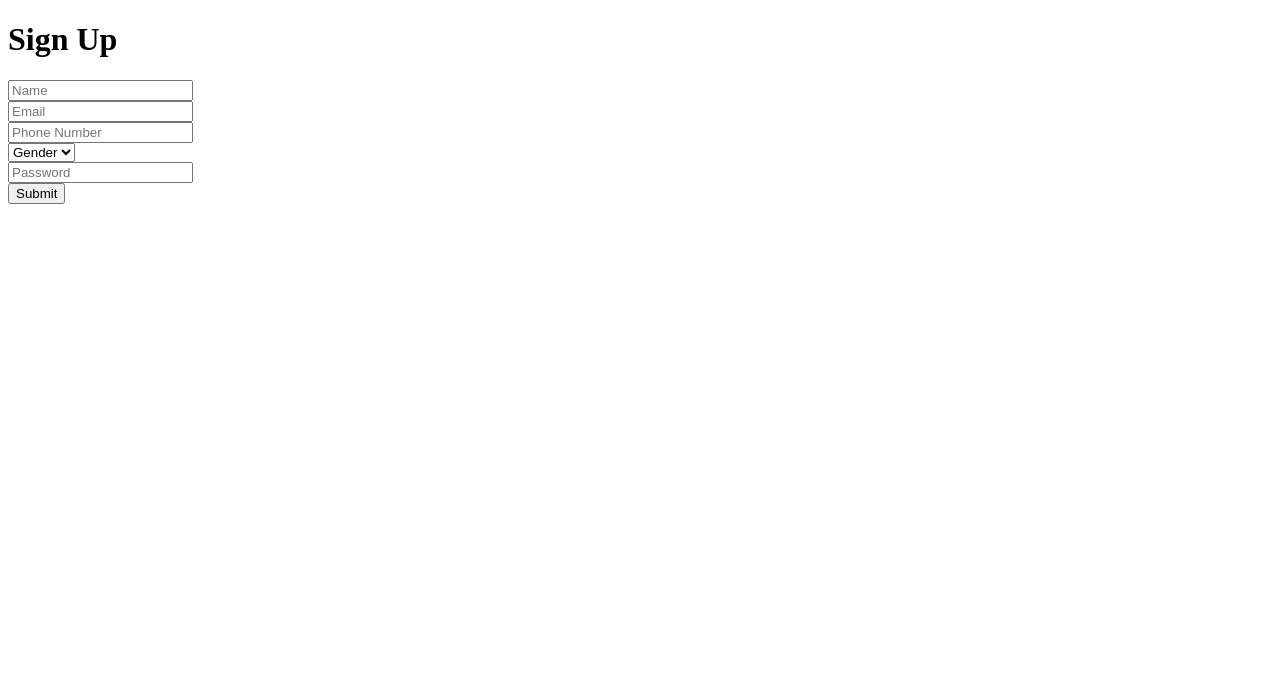
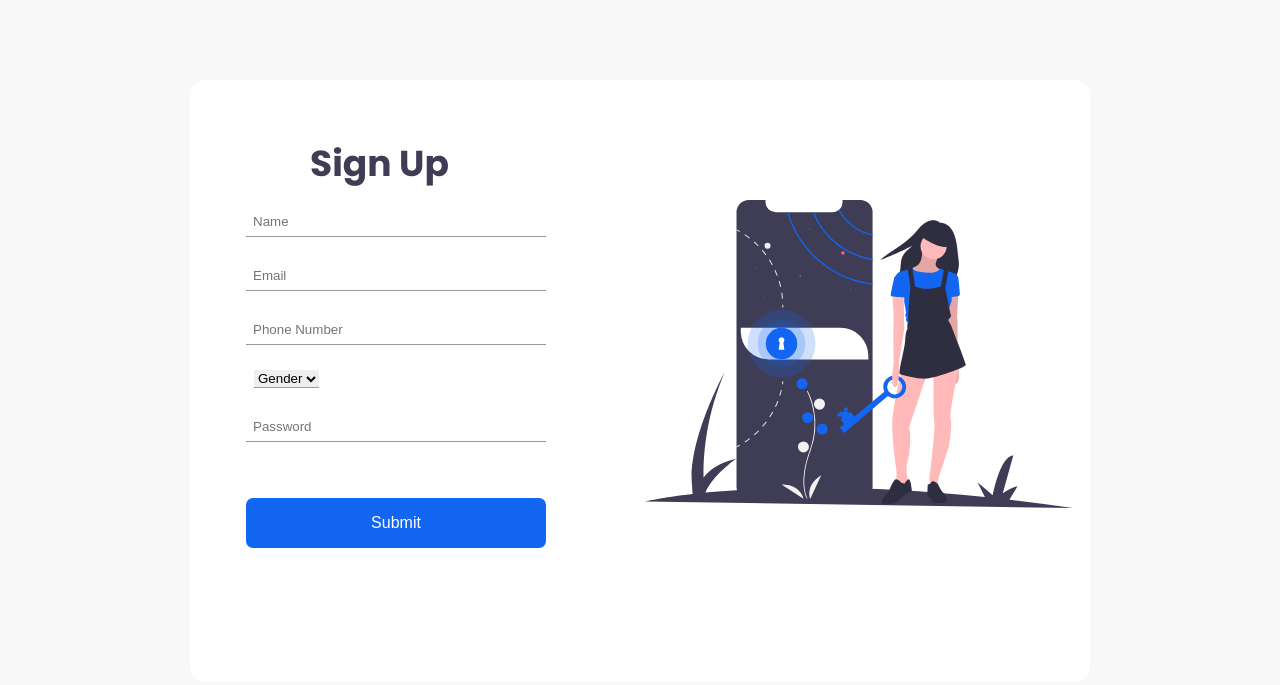
Before and after one commit to lebrin-Ay/simple-form, a plain HTML site: page index.html in a window 1280 px wide. Drawn offline with Linux system fonts and the light colour scheme.

Commit message:
styling added

```diff
--- /dev/null
+++ b/css/style.css
@@ -0,0 +1,122 @@
+@import url('https://fonts.googleapis.com/css2?family=Poppins:wght@400;700&display=swap');
+
+* {
+    margin: 0;
+    padding: 0;
+    box-sizing: border-box;
+}
+
+*:before, *:after {
+    box-sizing: border-box;
+}
+
+body {
+    background-color: #F8F8F8;
+    color: #222;
+    font-size: 13px;
+    font-family: Poppins;
+}
+
+.container {
+    margin-left: auto;
+    margin-right: auto;
+    display: flex;
+    flex-direction: row;
+    justify-content: space-between;
+    width: 900px;
+    height: 602px;
+    background-color: #ffff;
+    margin-top: 5rem;
+    padding: 3.5rem;
+    border-radius: 15px;
+}
+
+.title {
+    font-family: Poppins;
+    font-size: 36px;
+    font-weight: 700;
+    width: 367px;
+    margin-bottom: 1rem;
+    color: #3F3D56;
+    margin-left: 4rem;
+}
+
+.form-group input {
+    width: 300px;
+    border: none;
+    outline-color: #999999;
+    border-bottom: 1px solid #999999;
+    margin-bottom: 1.5rem;
+    display: inline-block;
+    padding: 7px;
+}
+
+select {
+    margin-left: .5rem;
+    border: none;
+    border-bottom: 1px solid #999999;
+    margin-bottom: 1.5rem;
+}
+
+.input-focus:focus {
+    border-color: transparent;
+    margin-left: .6rem;
+    cursor: auto;
+    outline: none;
+    border-bottom: 1px solid #999999;
+    font-weight: bold;
+}
+
+.btn-register {
+    background-color: #1266F1;
+    margin-top: 2rem;
+    color: #fff;
+    border: none;
+    width: 300px;
+    height: 50px;
+    font-size: 1rem;
+    border-radius: 7px;
+    transition: all 0.3s ease-in-out;
+}
+
+.btn-register:hover {
+    cursor: pointer;
+    background-color: #1651b1;
+    transform: scale(1.1);
+}
+
+/* Right side */
+img {
+    padding-top: 4rem;
+    width: 500px;
+    padding-right: 4.5rem;
+    position: relative;
+    right: 2rem;
+}
+
+/* Media queries */
+/*small devices only */
+@media(min-width: 768px) and (max-width: 991px) {
+    .container {
+       flex-direction: column-reverse;
+       width: 400px;
+       height: 900px;
+    }
+    img {
+        right: 2.5rem;
+    }
+}
+
+/*extra small devices only */
+@media(max-width: 767px) {
+    .container {
+        flex-direction: column-reverse;
+        width: 400px;
+        height: 900px;
+
+    }
+
+    img {
+        right: 2.5rem;
+    }
+}
--- /dev/null
+++ b/css/success.css
@@ -0,0 +1,64 @@
+@import url('https://fonts.googleapis.com/css2?family=Poppins:wght@400;700&display=swap');
+
+* {
+    margin: 0;
+    padding: 0;
+    box-sizing: border-box;
+}
+
+*:before, *:after {
+    box-sizing: border-box;
+}
+
+body {
+    background-color: #F8F8F8;
+    color: #222;
+    font-size: 13px;
+    font-family: Poppins;
+}
+
+.container {
+    margin-left: auto;
+    margin-right: auto;
+    width: 900px;
+    height: 602px;
+    background-color: #ffff;
+    margin-top: 5rem;
+    padding: 3.5rem;
+    border-radius: 15px;
+}
+
+.success {
+    text-align: center;
+}
+
+img {
+    text-align: center;
+    width: 30%;
+}
+
+h1 {
+    text-transform: uppercase;
+    margin-bottom: 2rem;
+}
+
+.btn-success {
+    background-color: #48a7ff;
+    color: #fff;
+    border: none;
+    width: 131px;
+    height: 50px;
+    border-radius: 7px;
+    transition: all 0.3s ease-in-out;
+}
+
+.btn-success:hover {
+    cursor: pointer;
+    background-color: #4292DC;
+    transform: scale(1.1);
+}
+
+a {
+    text-decoration: none;
+    color: #fff;
+}
--- a/index.html
+++ b/index.html
@@ -5,31 +5,31 @@
     <meta http-equiv="X-UA-Compatible" content="IE=edge" />
     <meta name="viewport" content="width=device-width, initial-scale=1.0" />
     <title>Sign up</title>
+    <link rel="stylesheet" href="./css/style.css">
   </head>
   <body>
 
     <header></header>
 
     <main>
-
-      <div>
-        <div>
+      <div class="container">
+        <div class="left-container">
           <h1 class="title">Sign Up</h1>
 
-          <form action="" onsubmit="success()">
-            <div>
-              <input type="text" name="fname" placeholder="Name" class="input" required/>
+          <form action="./success.html" class="form-signup">
+            <div class="form-group">
+              <input type="text" name="fname" class="input-focus" placeholder="Name" class="input" required/>
             </div>
 
-            <div>
+            <div class="form-group">
               <input type="email" name="email" class="input-focus" placeholder="Email" required/>
             </div>
 
-            <div>
+            <div class="form-group">
               <input type="text" name="phone-number" class="input-focus" placeholder="Phone Number" required/>
             </div>
 
-            <div>
+            <div class="form-group">
               <select name="gender" required>
                 <option value="" disabled selected hidden>Gender</option>
                 <option value="male">Male</option>
@@ -38,24 +38,25 @@
             </div>
 
 
-            <div>
+            <div class="form-group">
               <input type="password" name="password" placeholder="Password" required>
             </div>
 
-            <button>Submit</button>
+            <button class="btn-register">Submit</button>
           </form>
 
         </div>
+
+         <!-- Right side   -->
+         <section>
+           <div class="img-container">
+              <img src="./images/signup.svg" alt="Girl Standing">
+           </div>
+      </section>
 
       </div>
     </main>
 
     <footer></footer>
-
-    <script>
-      function success() {
-        alert("Login Successful");
-      }
-    </script>
   </body>
 </html>
```
Also changed, not shown: success.html (added, +35 -0 lines), images/signup.svg (added), images/success.png (added), 1 other file.
